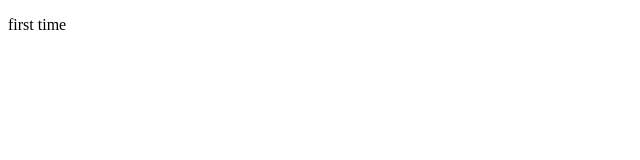
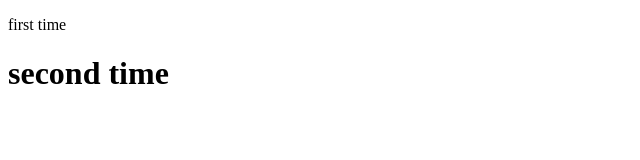
Before and after one commit to sanchit0-1/backendFromCohort, a plain HTML site: page index.html in a window 1280 px wide. Shown: the whole page, without its empty margins (0-640 px from the left). Drawn offline with Linux system fonts and the light colour scheme.

Commit message:
second time

```diff
--- a/index.html
+++ b/index.html
@@ -7,5 +7,6 @@
 </head>
 <body>
     <p>first time </p>
+    <h1>second time </h1>
 </body>
 </html>
```
